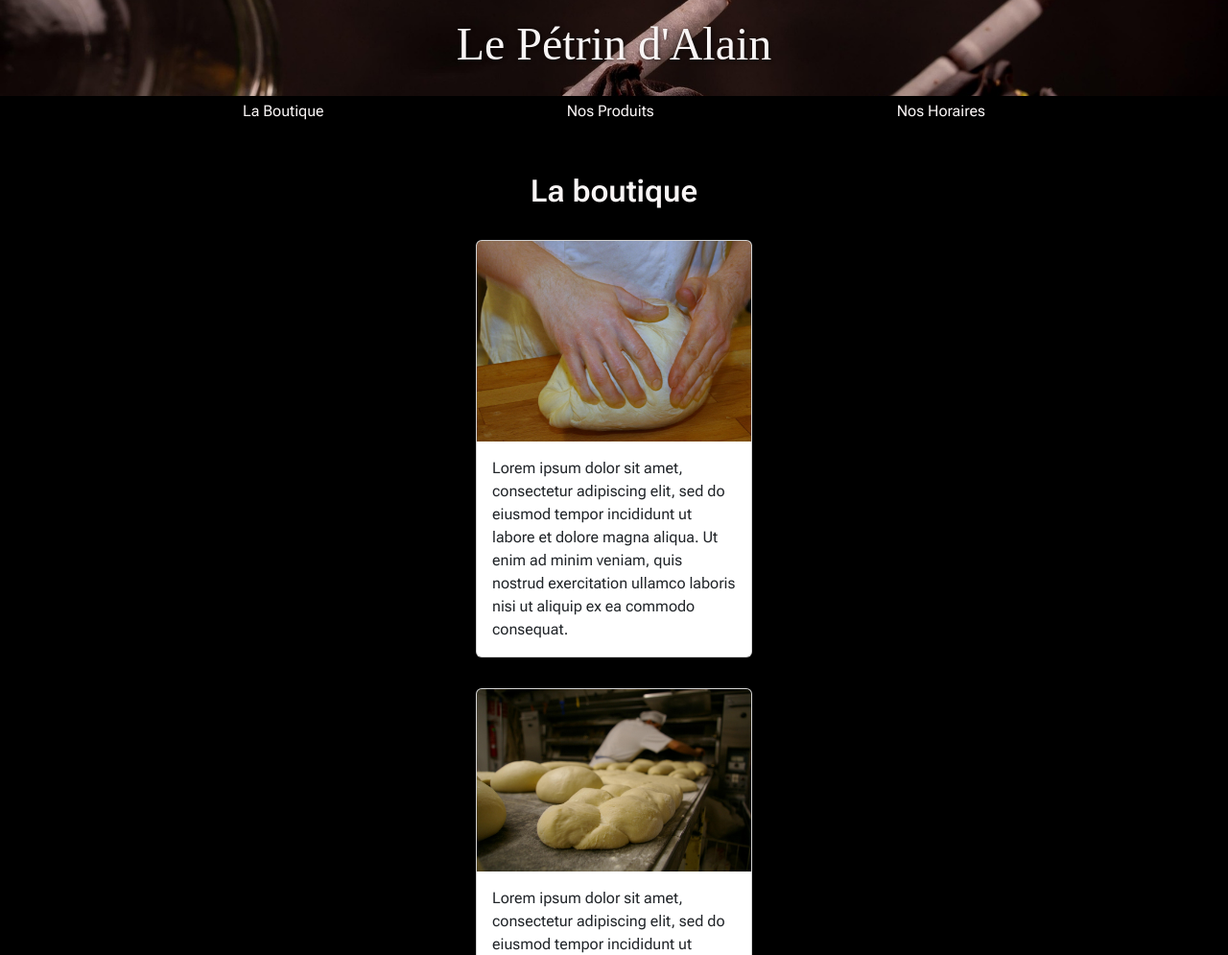
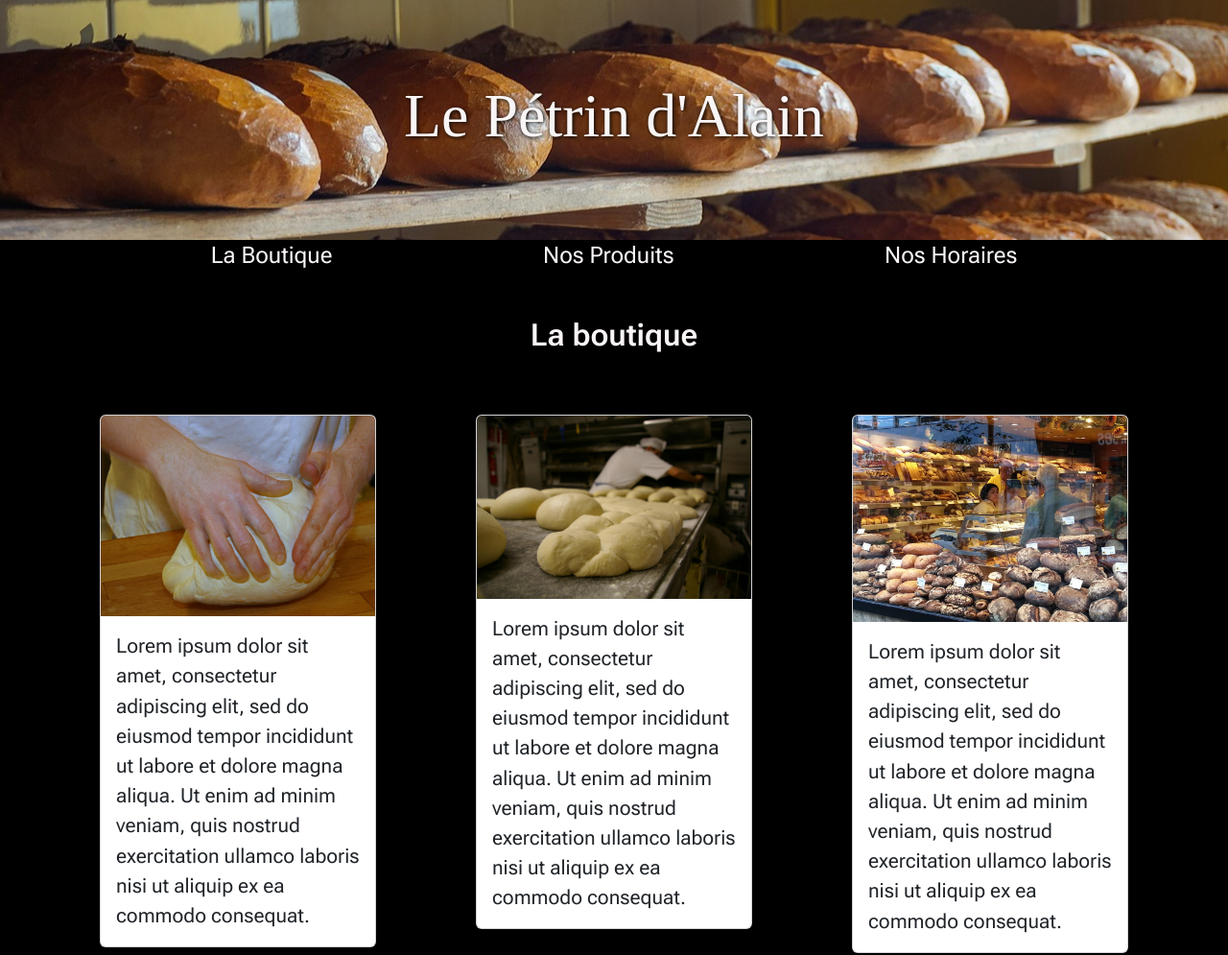
Before and after one commit to Krisdevo/onePageExample, a plain HTML site: page index.html in a window 1280 px wide. Shown: the top 995 px of the page at 96% size. Drawn offline with nearby package versions, Linux system fonts and the light colour scheme; a web font is replaced by a local one.

Commit message:
add the responsive part

```diff
--- a/index.html
+++ b/index.html
@@ -25,9 +25,11 @@
         </nav>
     </header>
     <main>
+
+
+        <h2> La boutique </h2>
         <section id="shop">
 
-            <h2> La boutique </h2>
             <div class="card" style="width: 18rem;">
                 <img src="./images/card1.jpg" class="card-img-top" alt="Boulanger qui pétrit la pâte">
                 <div class="card-body">
@@ -165,7 +167,7 @@
             </div>
             <div class="location">
                 <img src="./images/loc.png">
-                <p> 7 rue des boulangers, 25000 Besançon</p>
+                <p> 7 rue des boulangers,<br> 25000 Besançon</p>
             </div>
         </div>
         <a href="#">Mentions légales</a>
--- a/style.css
+++ b/style.css
@@ -21,13 +21,13 @@ header{
 
 
 .banner{
-    background: url(./images/banner.jpg) no-repeat center/cover ;
-    height: 100px;
+    background: url(./images/bread-2432090_1280.jpg) no-repeat center/cover ;
+    height: 150px;
     width: 100%;
     display: flex;
     justify-content: center;
     align-items: center;
-    text-shadow: 1px 1px 4px rgba(0,0,0,0.7);
+    text-shadow: 1px 1px 4px rgb(0, 0, 0);
 }
 
 h1{
@@ -35,10 +35,11 @@ h1{
     font-size: 3rem;
     font-family: 'Rouge script';
     font-weight: 500;
+
 }
 
 h2{
-    margin: 1rem 0;
+    margin: 2rem 0;
     text-align: center;
     color: rgb(249, 245, 245);
     font-weight: 600;
@@ -75,7 +76,9 @@ nav a:hover, footer a:hover{
 
 #shop .card{
     margin: 1rem 0;
+    height: 100%;
 }
+
 
 .carousel{
     width: 90%;
@@ -175,3 +178,66 @@ footer{
 	animation-timeline: scroll(y);
 	animation-range: 0 10%;
 }
+
+
+@media screen and (min-width: 744px) {
+
+    .banner{
+        height: 250px;
+    }
+
+    h1{
+        font-size: 4rem;
+    }
+
+    nav a {
+        font-size: 1.5rem;
+    }
+
+    h2{
+        font-size: 2rem;
+    }
+
+    p, a{
+        font-size: 1.3rem;
+    }
+}
+
+@media screen and (min-width: 1000px){
+
+    #shop{
+        flex-direction: row;
+        justify-content: space-evenly;
+        align-items: stretch;
+        margin: 3rem 0;
+    }
+
+    h2{
+        margin: 3rem 0;
+    }
+
+
+    #shop .card{
+        width: 30%;
+    }
+
+    .carousel{
+        width: 75%;
+        height: auto;
+    }
+
+    footer{
+        width: 100%;
+        text-align: center;
+    }
+    .infobar{
+        flex-direction: row;
+        justify-content: space-around;
+        align-items: center;
+        width: 100%;
+        flex-basis: 0;
+        flex-grow: 1;
+    }
+
+
+}
```
Also changed, not shown: images/bread-2432090_1280.jpg (added). Lines whose indentation alone changed are shown as unchanged.
